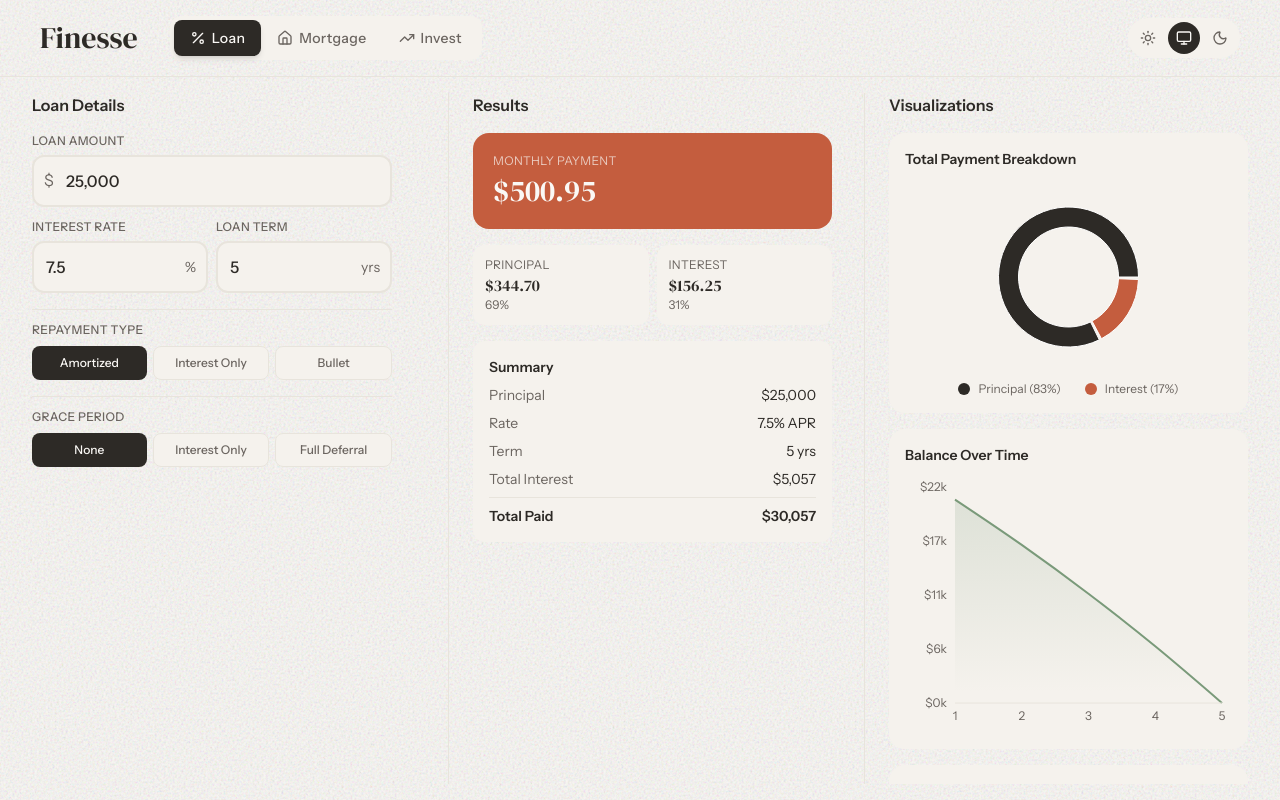
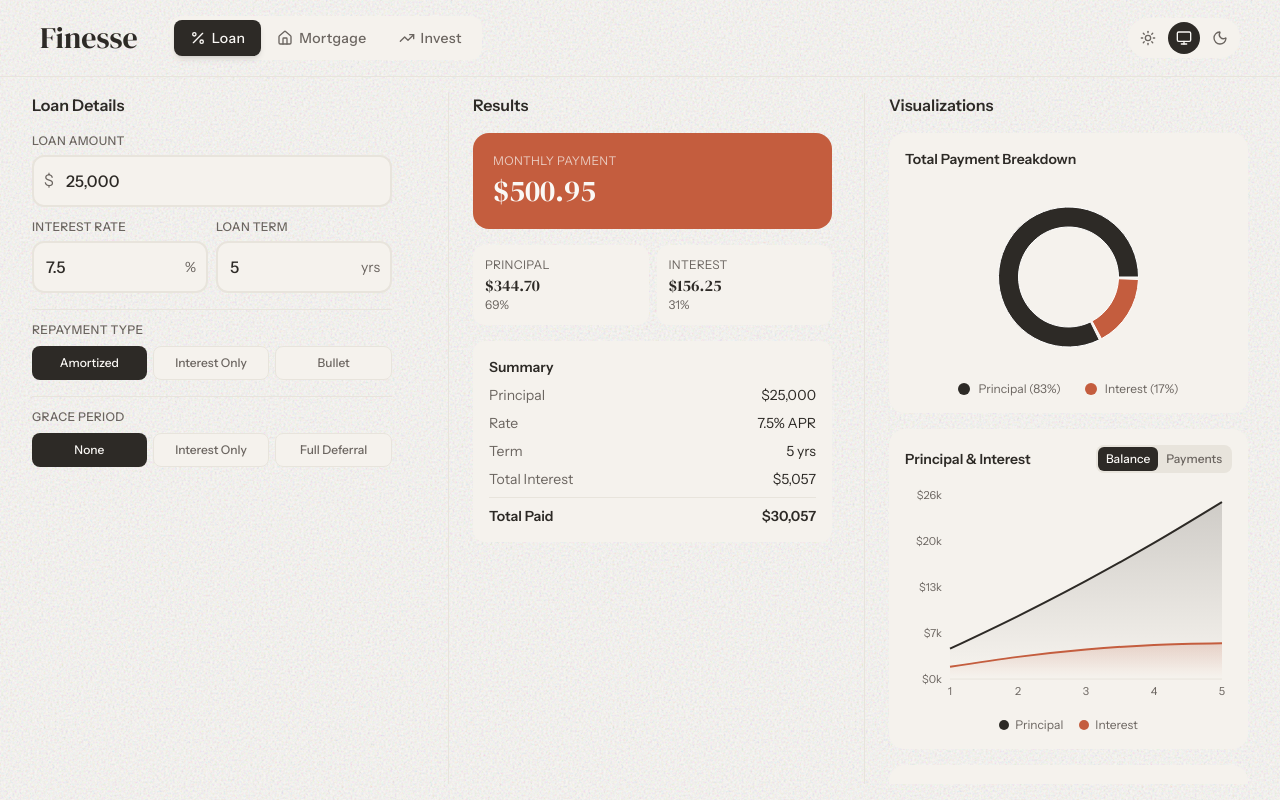
Before and after one commit to nedanwr/finesse, a React (Vite) app: page / in a window 1280 px wide. Built offline with nearby package versions, Linux system fonts and the light colour scheme.

Commit message:
feat: enhance `BalanceChart` component with theme-aware color palette, support for monthly costs, and toggle between balance and payment views

```diff
--- a/src/components/charts.tsx
+++ b/src/components/charts.tsx
@@ -1,6 +1,9 @@
+import { useState, useEffect } from "react";
 import {
   AreaChart,
   Area,
+  LineChart,
+  Line,
   XAxis,
   YAxis,
   Tooltip,
@@ -12,75 +15,254 @@ import {
 import { formatCurrency } from "../lib/format";
 import type { AmortizationRow, InvestmentGrowthRow } from "../lib/calculations";
 
-// Color palette
-const COLORS = {
-  principal: "#2d2a26", // charcoal
-  interest: "#c45d3e", // terracotta
+// Hook to detect if dark mode is active
+function useIsDarkMode() {
+  const [isDark, setIsDark] = useState(() =>
+    document.documentElement.classList.contains("dark")
+  );
+
+  useEffect(() => {
+    const observer = new MutationObserver(() => {
+      setIsDark(document.documentElement.classList.contains("dark"));
+    });
+    observer.observe(document.documentElement, { attributes: true, attributeFilter: ["class"] });
+    return () => observer.disconnect();
+  }, []);
+
+  return isDark;
+}
+
+// Color palette - returns theme-aware colors
+function useColors() {
+  const isDark = useIsDarkMode();
+
+  return {
+    principal: isDark ? "#a8a29e" : "#2d2a26", // stone in dark, charcoal in light
+    interest: "#c45d3e", // terracotta works in both
     balance: "#7a9a7a", // sage
-  contributions: "#2d2a26",
+    contributions: isDark ? "#a8a29e" : "#2d2a26",
     growth: "#c45d3e",
+    tax: "#6b8e6b", // muted green
+    insurance: "#8b7355", // tan
+    hoa: "#d97b5d", // lighter terracotta
+    other: "#9cb89c", // light sage
+    text: isDark ? "#a8a29e" : "#6b6560",
+    axis: isDark ? "#44403c" : "#e8e4dc",
+    tooltip: {
+      bg: isDark ? "#292524" : "#faf8f5",
+      border: isDark ? "#44403c" : "#e8e4dc",
+    },
   };
+}
+
+type ChartView = "balance" | "payments";
+
+interface MonthlyCosts {
+  tax?: number;
+  insurance?: number;
+  hoa?: number;
+  other?: number;
+}
 
 interface BalanceChartProps {
   schedule: AmortizationRow[];
   periodLabel?: string;
+  monthlyCosts?: MonthlyCosts;
 }
 
-export function BalanceChart({ schedule, periodLabel = "Year" }: BalanceChartProps) {
+export function BalanceChart({ schedule, periodLabel = "Year", monthlyCosts }: BalanceChartProps) {
+  const [view, setView] = useState<ChartView>("balance");
+  const COLORS = useColors();
+
   if (schedule.length === 0) return null;
 
-  const data = schedule.map((row) => ({
+  const hasMonthlyCosts = monthlyCosts && (
+    (monthlyCosts.tax && monthlyCosts.tax > 0) ||
+    (monthlyCosts.insurance && monthlyCosts.insurance > 0) ||
+    (monthlyCosts.hoa && monthlyCosts.hoa > 0) ||
+    (monthlyCosts.other && monthlyCosts.other > 0)
+  );
+
+  const balanceData = schedule.map((row) => ({
     period: row.period,
-    balance: row.balance,
     principal: row.totalPrincipal,
     interest: row.totalInterest,
   }));
 
+  const paymentsData = schedule.map((row) => {
+    const monthsPerPeriod = periodLabel === "Year" ? 12 : 1;
+    const periodsElapsed = row.period;
+
+    const result: Record<string, number> = {
+      period: row.period,
+      principal: row.totalPrincipal,
+      interest: row.totalInterest,
+    };
+
+    if (hasMonthlyCosts) {
+      if (monthlyCosts.tax) result.tax = monthlyCosts.tax * monthsPerPeriod * periodsElapsed;
+      if (monthlyCosts.insurance) result.insurance = monthlyCosts.insurance * monthsPerPeriod * periodsElapsed;
+      if (monthlyCosts.hoa) result.hoa = monthlyCosts.hoa * monthsPerPeriod * periodsElapsed;
+      if (monthlyCosts.other) result.other = monthlyCosts.other * monthsPerPeriod * periodsElapsed;
+    }
+
+    return result;
+  });
+
+  const paymentLines = [
+    { key: "principal", name: "Principal", color: COLORS.principal },
+    { key: "interest", name: "Interest", color: COLORS.interest },
+  ];
+
+  if (hasMonthlyCosts) {
+    if (monthlyCosts?.tax) paymentLines.push({ key: "tax", name: "Property Tax", color: COLORS.tax });
+    if (monthlyCosts?.insurance) paymentLines.push({ key: "insurance", name: "Insurance", color: COLORS.insurance });
+    if (monthlyCosts?.hoa) paymentLines.push({ key: "hoa", name: "HOA", color: COLORS.hoa });
+    if (monthlyCosts?.other) paymentLines.push({ key: "other", name: "Other", color: COLORS.other });
+  }
+
   return (
     <div className="bg-cream rounded-2xl p-4">
-      <h3 className="text-sm font-semibold text-charcoal mb-3">Balance Over Time</h3>
-      <div className="h-64">
+      <div className="flex items-center justify-between mb-3">
+        <h3 className="text-sm font-semibold text-charcoal">
+          {view === "balance" ? "Principal & Interest" : "All Payments"}
+        </h3>
+        <div className="flex bg-sand rounded-lg p-0.5">
+          <button
+            onClick={() => setView("balance")}
+            className={`px-2 py-1 text-xs font-medium rounded-md transition-all ${
+              view === "balance" ? "bg-charcoal text-ivory" : "text-slate hover:text-charcoal"
+            }`}
+          >
+            Balance
+          </button>
+          <button
+            onClick={() => setView("payments")}
+            className={`px-2 py-1 text-xs font-medium rounded-md transition-all ${
+              view === "payments" ? "bg-charcoal text-ivory" : "text-slate hover:text-charcoal"
+            }`}
+          >
+            Payments
+          </button>
+        </div>
+      </div>
+
+      <div className="h-56">
         <ResponsiveContainer width="100%" height="100%">
-          <AreaChart data={data} margin={{ top: 10, right: 10, left: 0, bottom: 0 }}>
+          {view === "balance" ? (
+            <AreaChart data={balanceData} margin={{ top: 10, right: 10, left: 0, bottom: 0 }}>
               <defs>
-              <linearGradient id="balanceGradient" x1="0" y1="0" x2="0" y2="1">
-                <stop offset="5%" stopColor={COLORS.balance} stopOpacity={0.3} />
-                <stop offset="95%" stopColor={COLORS.balance} stopOpacity={0} />
+                <linearGradient id="principalGradient" x1="0" y1="0" x2="0" y2="1">
+                  <stop offset="5%" stopColor={COLORS.principal} stopOpacity={0.3} />
+                  <stop offset="95%" stopColor={COLORS.principal} stopOpacity={0} />
+                </linearGradient>
+                <linearGradient id="interestGradient" x1="0" y1="0" x2="0" y2="1">
+                  <stop offset="5%" stopColor={COLORS.interest} stopOpacity={0.3} />
+                  <stop offset="95%" stopColor={COLORS.interest} stopOpacity={0} />
                 </linearGradient>
               </defs>
               <XAxis
                 dataKey="period"
-              tick={{ fontSize: 12, fill: "#6b6560" }}
+                tick={{ fontSize: 11, fill: COLORS.text }}
                 tickLine={false}
-              axisLine={{ stroke: "#e8e4dc" }}
+                axisLine={{ stroke: COLORS.axis }}
               />
               <YAxis
                 tickFormatter={(value) => `$${(value / 1000).toFixed(0)}k`}
-              tick={{ fontSize: 12, fill: "#6b6560" }}
+                tick={{ fontSize: 11, fill: COLORS.text }}
                 tickLine={false}
                 axisLine={false}
-              width={50}
+                width={45}
               />
               <Tooltip
                 formatter={(value) => formatCurrency(value as number)}
                 labelFormatter={(label) => `${periodLabel} ${label}`}
                 contentStyle={{
-                backgroundColor: "#faf8f5",
-                border: "1px solid #e8e4dc",
+                  backgroundColor: COLORS.tooltip.bg,
+                  border: `1px solid ${COLORS.tooltip.border}`,
                   borderRadius: "8px",
                   fontSize: "12px",
                 }}
               />
               <Area
                 type="monotone"
-              dataKey="balance"
-              stroke={COLORS.balance}
+                dataKey="principal"
+                stroke={COLORS.principal}
                 strokeWidth={2}
-              fill="url(#balanceGradient)"
-              name="Remaining Balance"
+                fill="url(#principalGradient)"
+                name="Principal Paid"
+              />
+              <Area
+                type="monotone"
+                dataKey="interest"
+                stroke={COLORS.interest}
+                strokeWidth={2}
+                fill="url(#interestGradient)"
+                name="Interest Paid"
               />
             </AreaChart>
+          ) : (
+            <LineChart data={paymentsData} margin={{ top: 10, right: 10, left: 0, bottom: 0 }}>
+              <XAxis
+                dataKey="period"
+                tick={{ fontSize: 11, fill: COLORS.text }}
+                tickLine={false}
+                axisLine={{ stroke: COLORS.axis }}
+              />
+              <YAxis
+                tickFormatter={(value) => `$${(value / 1000).toFixed(0)}k`}
+                tick={{ fontSize: 11, fill: COLORS.text }}
+                tickLine={false}
+                axisLine={false}
+                width={45}
+              />
+              <Tooltip
+                formatter={(value) => formatCurrency(value as number)}
+                labelFormatter={(label) => `${periodLabel} ${label}`}
+                contentStyle={{
+                  backgroundColor: COLORS.tooltip.bg,
+                  border: `1px solid ${COLORS.tooltip.border}`,
+                  borderRadius: "8px",
+                  fontSize: "12px",
+                }}
+              />
+              {paymentLines.map((line) => (
+                <Line
+                  key={line.key}
+                  type="monotone"
+                  dataKey={line.key}
+                  stroke={line.color}
+                  strokeWidth={2}
+                  dot={false}
+                  name={line.name}
+                />
+              ))}
+            </LineChart>
+          )}
         </ResponsiveContainer>
+      </div>
+
+      {/* Legend */}
+      <div className="flex flex-wrap justify-center gap-x-4 gap-y-1 mt-2">
+        {view === "balance" ? (
+          <>
+            <div className="flex items-center gap-1.5">
+              <div className="w-2.5 h-2.5 rounded-full" style={{ backgroundColor: COLORS.principal }} />
+              <span className="text-xs text-slate">Principal</span>
+            </div>
+            <div className="flex items-center gap-1.5">
+              <div className="w-2.5 h-2.5 rounded-full" style={{ backgroundColor: COLORS.interest }} />
+              <span className="text-xs text-slate">Interest</span>
+            </div>
+          </>
+        ) : (
+          paymentLines.map((line) => (
+            <div key={line.key} className="flex items-center gap-1.5">
+              <div className="w-2.5 h-2.5 rounded-full" style={{ backgroundColor: line.color }} />
+              <span className="text-xs text-slate">{line.name}</span>
+            </div>
+          ))
+        )}
       </div>
     </div>
   );
@@ -92,6 +274,7 @@ interface PaymentBreakdownChartProps {
 }
 
 export function PaymentBreakdownChart({ principal, interest }: PaymentBreakdownChartProps) {
+  const COLORS = useColors();
   const total = principal + interest;
   if (total === 0) return null;
 
@@ -125,8 +308,8 @@ export function PaymentBreakdownChart({ principal, interest }: PaymentBreakdownC
             <Tooltip
               formatter={(value) => formatCurrency(value as number)}
               contentStyle={{
-                backgroundColor: "#faf8f5",
-                border: "1px solid #e8e4dc",
+                backgroundColor: COLORS.tooltip.bg,
+                border: `1px solid ${COLORS.tooltip.border}`,
                 borderRadius: "8px",
                 fontSize: "12px",
               }}
@@ -153,6 +336,7 @@ interface InvestmentGrowthChartProps {
 }
 
 export function InvestmentGrowthChart({ schedule }: InvestmentGrowthChartProps) {
+  const COLORS = useColors();
   if (schedule.length === 0) return null;
 
   const data = schedule.map((row) => ({
@@ -179,13 +363,13 @@ export function InvestmentGrowthChart({ schedule }: InvestmentGrowthChartProps)
             </defs>
             <XAxis
               dataKey="year"
-              tick={{ fontSize: 12, fill: "#6b6560" }}
+              tick={{ fontSize: 12, fill: COLORS.text }}
               tickLine={false}
-              axisLine={{ stroke: "#e8e4dc" }}
+              axisLine={{ stroke: COLORS.axis }}
             />
             <YAxis
               tickFormatter={(value) => `$${(value / 1000).toFixed(0)}k`}
-              tick={{ fontSize: 12, fill: "#6b6560" }}
+              tick={{ fontSize: 12, fill: COLORS.text }}
               tickLine={false}
               axisLine={false}
               width={50}
@@ -194,8 +378,8 @@ export function InvestmentGrowthChart({ schedule }: InvestmentGrowthChartProps)
               formatter={(value) => formatCurrency(value as number)}
               labelFormatter={(label) => `Year ${label}`}
               contentStyle={{
-                backgroundColor: "#faf8f5",
-                border: "1px solid #e8e4dc",
+                backgroundColor: COLORS.tooltip.bg,
+                border: `1px solid ${COLORS.tooltip.border}`,
                 borderRadius: "8px",
                 fontSize: "12px",
               }}
@@ -239,6 +423,7 @@ interface InvestmentBreakdownChartProps {
 }
 
 export function InvestmentBreakdownChart({ contributions, interest }: InvestmentBreakdownChartProps) {
+  const COLORS = useColors();
   const total = contributions + interest;
   if (total === 0) return null;
 
@@ -272,8 +457,8 @@ export function InvestmentBreakdownChart({ contributions, interest }: Investment
             <Tooltip
               formatter={(value) => formatCurrency(value as number)}
               contentStyle={{
-                backgroundColor: "#faf8f5",
-                border: "1px solid #e8e4dc",
+                backgroundColor: COLORS.tooltip.bg,
+                border: `1px solid ${COLORS.tooltip.border}`,
                 borderRadius: "8px",
                 fontSize: "12px",
               }}
@@ -312,16 +497,17 @@ export function MortgageCostChart({
   hoa = 0,
   other = 0,
 }: MortgageCostChartProps) {
+  const COLORS = useColors();
   const total = principal + interest + tax + insurance + hoa + other;
   if (total === 0) return null;
 
   const data = [
-    { name: "Principal", value: principal, color: "#2d2a26" },
-    { name: "Interest", value: interest, color: "#c45d3e" },
-    { name: "Property Tax", value: tax, color: "#7a9a7a" },
-    { name: "Insurance", value: insurance, color: "#6b6560" },
-    ...(hoa > 0 ? [{ name: "HOA", value: hoa, color: "#d97b5d" }] : []),
-    ...(other > 0 ? [{ name: "Other", value: other, color: "#9cb89c" }] : []),
+    { name: "Principal", value: principal, color: COLORS.principal },
+    { name: "Interest", value: interest, color: COLORS.interest },
+    { name: "Property Tax", value: tax, color: COLORS.tax },
+    { name: "Insurance", value: insurance, color: COLORS.insurance },
+    ...(hoa > 0 ? [{ name: "HOA", value: hoa, color: COLORS.hoa }] : []),
+    ...(other > 0 ? [{ name: "Other", value: other, color: COLORS.other }] : []),
   ];
 
   return (
@@ -346,8 +532,8 @@ export function MortgageCostChart({
             <Tooltip
               formatter={(value) => formatCurrency(value as number)}
               contentStyle={{
-                backgroundColor: "#faf8f5",
-                border: "1px solid #e8e4dc",
+                backgroundColor: COLORS.tooltip.bg,
+                border: `1px solid ${COLORS.tooltip.border}`,
                 borderRadius: "8px",
                 fontSize: "12px",
               }}
```
Lines whose indentation alone changed are shown as unchanged.
